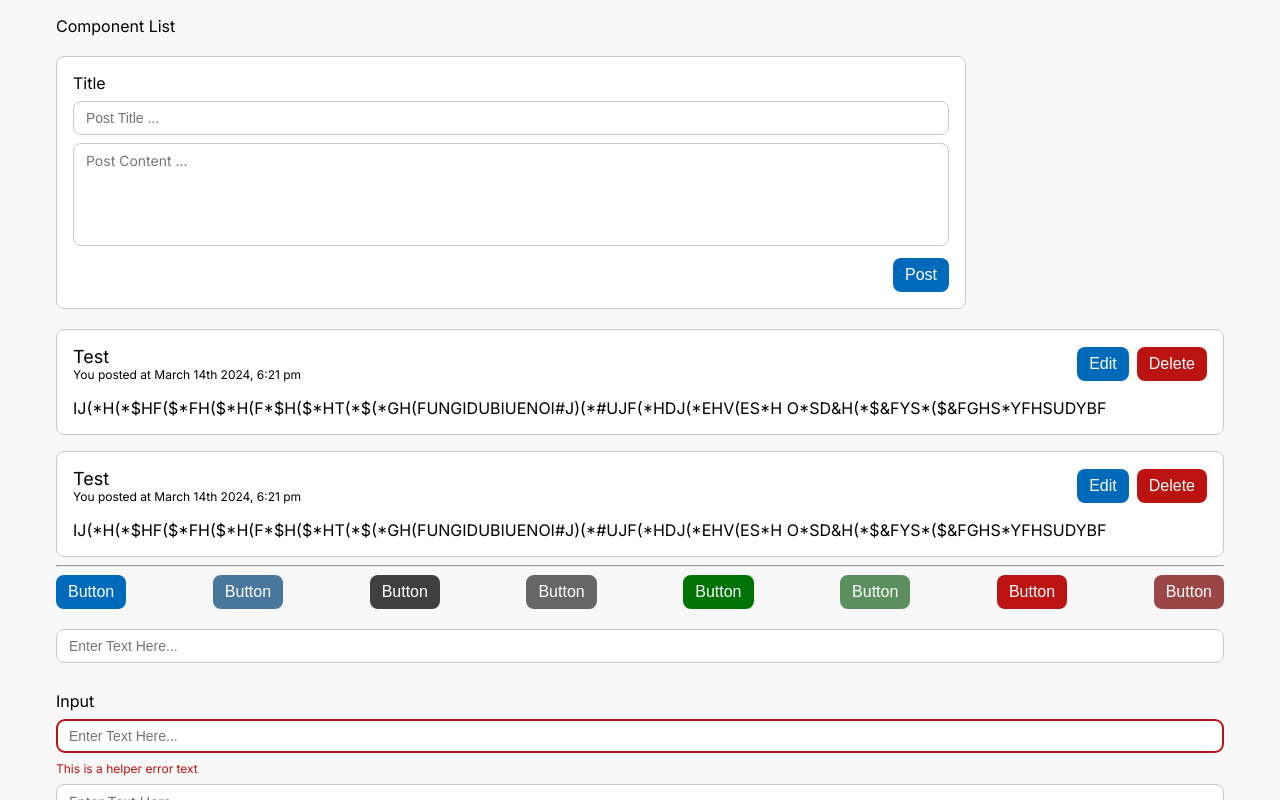
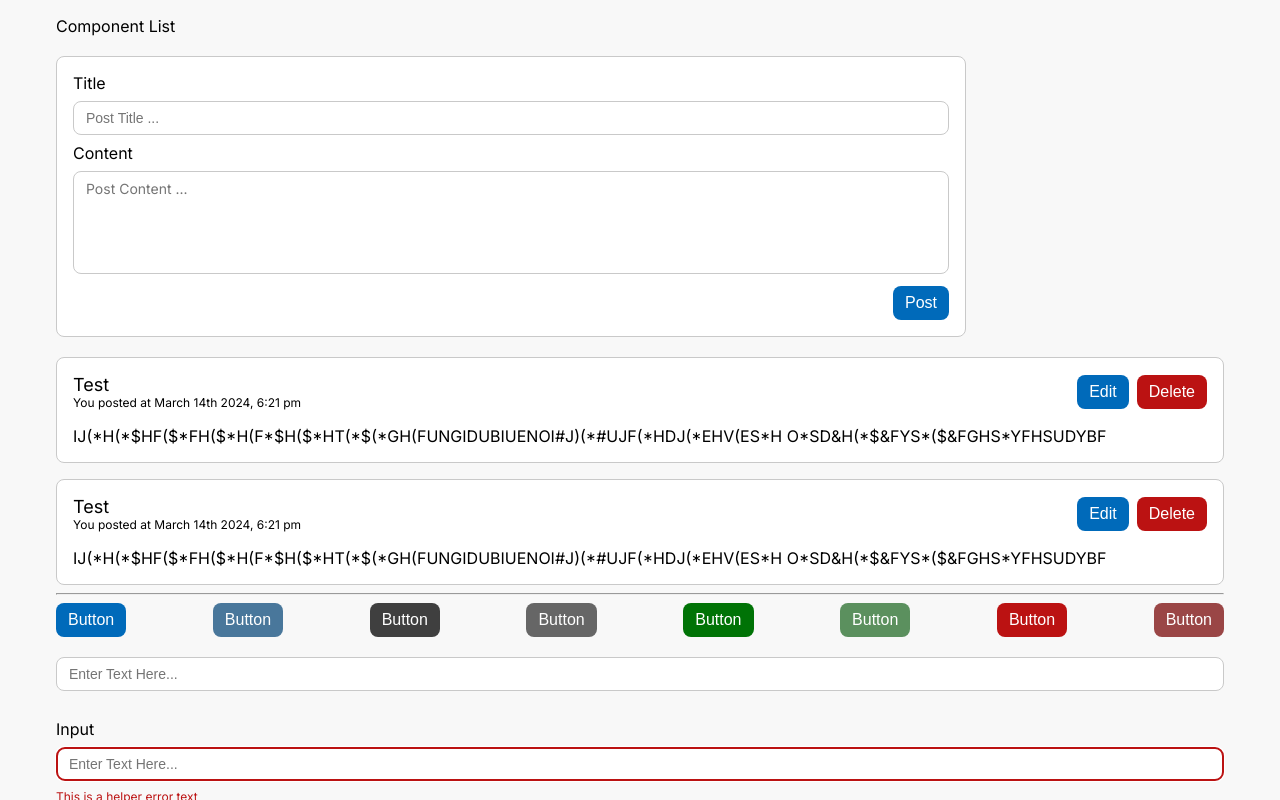
Before and after one commit to satshree/social-media, a React (Vite) app: page /components in a window 1280 px wide. Shown: the top 800 px of the page. Built offline with nearby package versions, Linux system fonts and the light colour scheme.

Commit message:
rename create post to post form

```diff
--- a/src/components/CreatePost/index.tsx
+++ b/src/components/PostForm/index.tsx
@@ -1,20 +1,27 @@
-import { FormEvent, useState } from "react";
+import { FormEvent, useEffect, useState } from "react";
 
 import Button from "../Button";
 import Input from "../Input";
 import Textarea from "../Textarea";
 
-import { CreatePostProps } from "./types";
+import { PostFormProps } from "./types";
 import { Post } from "../../types/data";
 
-import style from "./create.module.css";
+import style from "./form.module.css";
 
-function CreatePost(props: CreatePostProps) {
+function PostForm(props: PostFormProps) {
   const [title, updateTitle] = useState("");
   const [content, updateContent] = useState("");
 
   const [titleError, setTitleError] = useState("");
   const [contentError, setContentError] = useState("");
+
+  useEffect(() => {
+    if (props.post) {
+      updateTitle(props.post.title || "");
+      updateContent(props.post.content || "");
+    }
+  }, []); // mount data for editing
 
   const handleTitleChange = (v: string) => {
     if (titleError) setTitleError("");
@@ -66,6 +73,7 @@ function CreatePost(props: CreatePostProps) {
         errorText={titleError}
       />
       <Textarea
+        label="Content"
         placeholder="Post Content ..."
         value={content}
         onChange={handleContentChange}
@@ -79,4 +87,4 @@ function CreatePost(props: CreatePostProps) {
   );
 }
 
-export default CreatePost;
+export default PostForm;
--- a/src/components/CreatePost/types.ts
+++ b/src/components/PostForm/types.ts
@@ -1,6 +1,7 @@
 import { BasicProps } from "../../types";
 import { Post } from "../../types/data";
 
-export type CreatePostProps = BasicProps & {
+export type PostFormProps = BasicProps & {
+  post?: Post;
   onSubmit?: (post: Post) => void;
 };
--- a/src/pages/ComponentList/index.tsx
+++ b/src/pages/ComponentList/index.tsx
@@ -1,5 +1,5 @@
 import Button from "../../components/Button";
-import CreatePost from "../../components/CreatePost";
+import PostForm from "../../components/PostForm";
 import Input from "../../components/Input";
 import Post from "../../components/Post";
 import Textarea from "../../components/Textarea";
@@ -10,7 +10,7 @@ function Components() {
       <div>Component List</div>
       <br />
       <div>
-        <CreatePost />
+        <PostForm />
       </div>
       <br />
       <div>
```
Also changed, not shown: src/components/PostForm/form.module.css (renamed from src/components/CreatePost/create.module.css).
